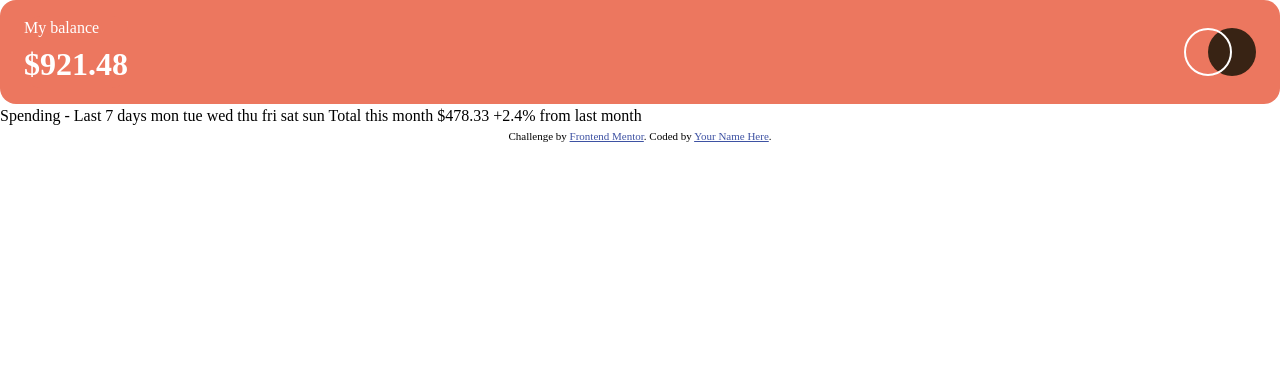
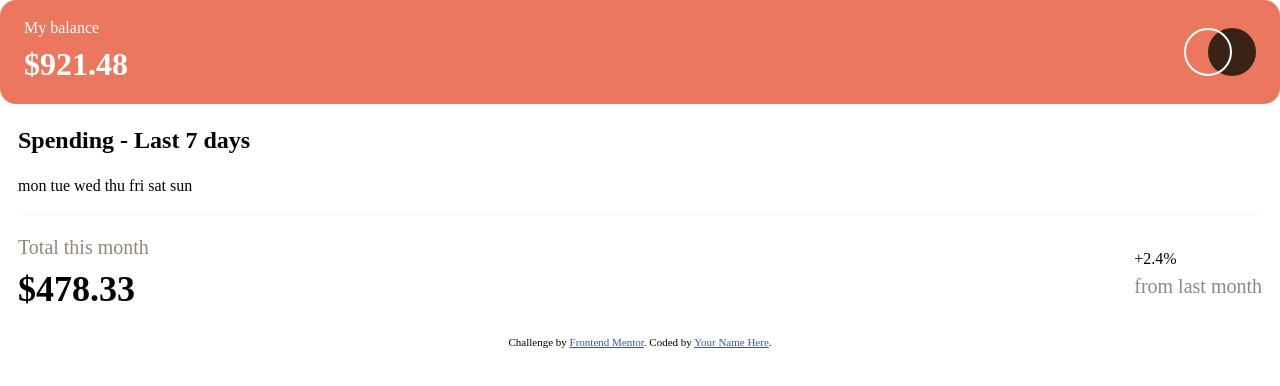
Before and after one commit to pinhob/frontend-mentor-expenses-chart, a Svelte app: page / in a window 1280 px wide. Shown: the top 386 px of the page. Built offline with nearby package versions, Linux system fonts and the light colour scheme.

Commit message:
feat(Speding.svelte): create Spending component

```diff
--- a/src/App.svelte
+++ b/src/App.svelte
@@ -1,25 +1,12 @@
 <script>
   import Balance from "./lib/components/Balance.svelte";
+  import Spending from "./lib/components/Spending.svelte";
 
 </script>
 
 <main>
   <Balance />
-  Spending - Last 7 days
-
-  mon
-  tue
-  wed
-  thu
-  fri
-  sat
-  sun
-
-  Total this month
-  $478.33
-
-  +2.4%
-  from last month
+  <Spending />
 
   <div class="attribution">
     Challenge by <a href="https://www.frontendmentor.io?ref=challenge" target="_blank">Frontend Mentor</a>.
--- a/src/app.css
+++ b/src/app.css
@@ -1,3 +1,14 @@
+:root {
+  --medium-brown: hsl(28, 10%, 53%);
+  --dark-brown: hsl(25, 47%, 15%);
+  --medium-brown: hsl(28, 10%, 53%);
+  --cream: hsl(27, 66%, 92%);
+  --very-pale-orange: hsl(33, 100%, 98%);
+  --softred: hsl(10, 79%, 65%);
+  --cyan: hsl(186, 34%, 60%);
+  --body-font-size: 1.250rem;
+}
+
 /* From: https://www.joshwcomeau.com/css/custom-css-reset/ */
 /*
   1. Use a more-intuitive box-sizing model.
--- /dev/null
+++ b/src/lib/components/Spending.svelte
@@ -0,0 +1,63 @@
+<div class="wrapper">
+  <h1>Spending - Last 7 days</h1>
+
+  <p>
+    mon
+    tue
+    wed
+    thu
+    fri
+    sat
+    sun
+  </p>
+
+  <div class="divider"></div>
+
+  <div class="spending-data">
+    <div class="total-month">
+      <h2>Total this month</h2>
+      <p>$478.33</p>
+    </div>
+    <div class="last-month">
+      <p>+2.4%</p>
+      <h2>from last month</h2>
+    </div>
+  </div>
+</div>
+
+<style>
+  div.wrapper {
+    background-color: hsl(0, 100%, 100%);
+    display: flex;
+    flex-direction: column;
+    padding: 18px;
+  }
+
+  div.spending-data {
+    display: flex;
+    justify-content: space-between;
+    align-items: center;
+  }
+
+  h1 {
+    font-size: 1.5rem;
+    font-weight: 700;
+    margin-bottom: 1rem;
+  }
+
+  .total-month p {
+    font-size: 2.25rem;
+    font-weight: 700;
+  }
+
+  h2 {
+    font-size: var(--body-font-size);
+    font-weight: 400;
+    color: var(--medium-brown);
+  }
+
+  div.divider {
+    border: 1px solid hsl(33, 100%, 98%);
+    margin: 1rem 0;
+  }
+</style>
```
